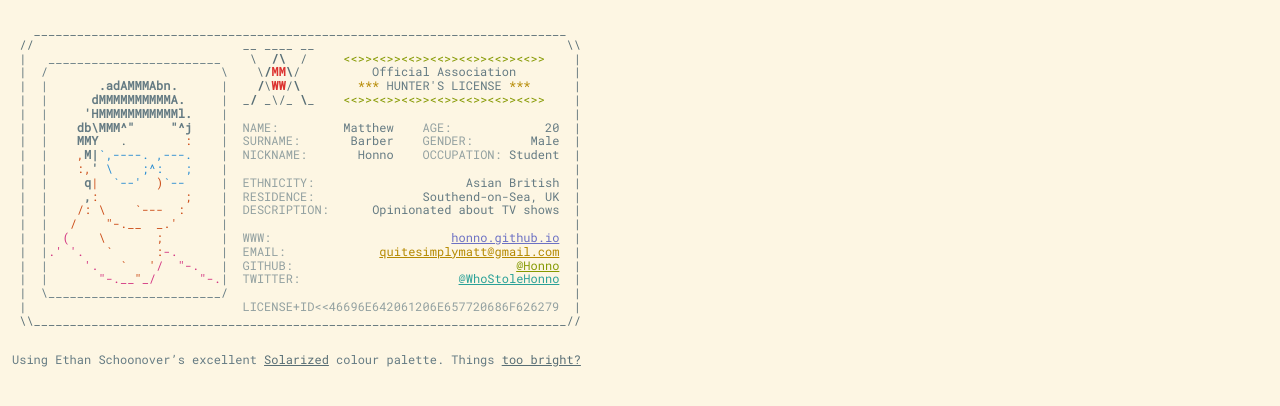
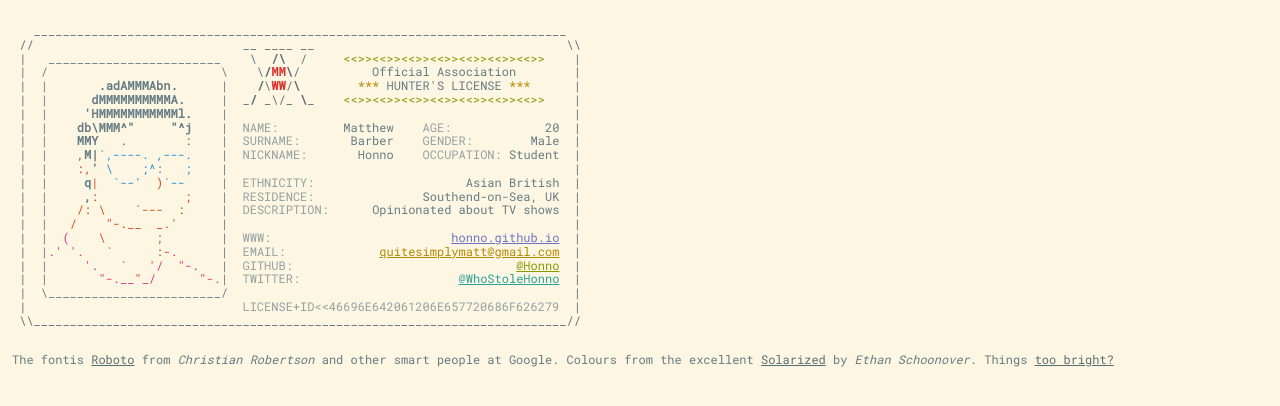
Before and after one commit to honno/honno.github.io, a Jekyll site: the page built from index.md, in a window 1280 px wide. Shown: the top 406 px of the page. Built offline with Jekyll 4.4.1, drawn with Linux system fonts in a browser that asks for light colours.

Commit message:
Update index.md

```diff
--- a/index.md
+++ b/index.md
@@ -5,4 +5,4 @@
 
 {% include card.html %}
 
-Using Ethan Schoonover's excellent [Solarized](http://ethanschoonover.com/solarized) colour palette. Things <a id="toggle" style="cursor: pointer">too bright?</a>
+The fontis [Roboto](https://fonts.google.com/specimen/Roboto) from *Christian Robertson* and other smart people at Google. Colours from the  excellent [Solarized](http://ethanschoonover.com/solarized) by *Ethan Schoonover*. Things <a id="toggle" style="cursor: pointer">too bright?</a>
```
